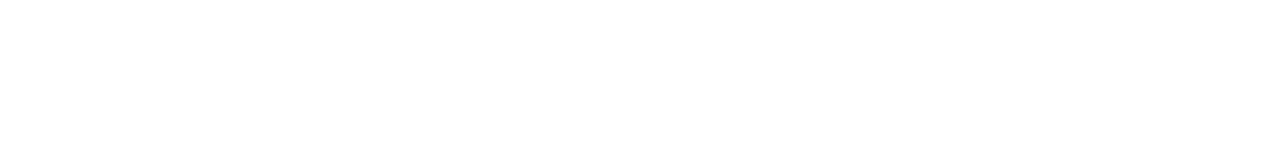
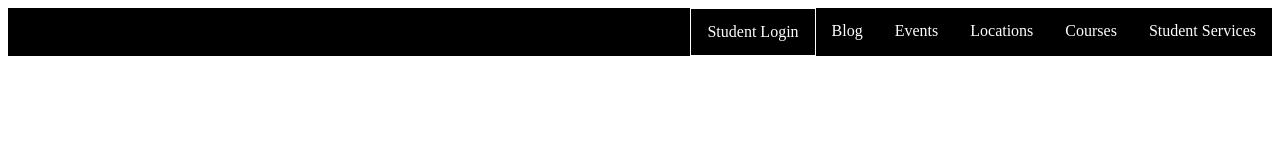
Before and after one commit to rpliszka1987/site-project-one, a plain HTML site: page index.html in a window 1280 px wide. Drawn offline with Linux system fonts and the light colour scheme.

Commit message:
Added stlesheet, and navigation bar start

```diff
--- a/index.html
+++ b/index.html
@@ -7,12 +7,27 @@
 		<title>NYCDA Blog | Tips in Web Development</title>
 		<!-- Favorite link incon in the head  -->
 		<link href="https://nycda.com/favicon-32x32.png" rel="icon" sizes="32x32" type="image.png">
+		<!-- Importing Stylesheet -->
+		<link rel="stylesheet" type="text/css" href="styles.css">
 	</head>
 	<body>
 
 		<div>
 			<!-- Header  -->
 			<header>
+				<div>
+					<!-- Navigation bar -->
+					<nav class="nav-bar-main">
+						<ul>
+							<li><a href="#">Student Services</a></li>
+							<li><a href="#">Courses</a></li>
+							<li><a href="#">Locations</a></li>
+							<li><a href="#">Events</a></li>
+							<li><a href="#">Blog</a></li>
+							<li id="nav-button"><a class="button" href="#">Student Login</a></li>
+						</ul>
+					</nav>
+				</div>
 
 			</header>
 
--- /dev/null
+++ b/styles.css
@@ -0,0 +1,25 @@
+
+ul {
+	list-style-type: none;
+	margin: 0;
+	padding: 0;
+	overflow: hidden;
+	background: #000;
+}
+
+li {
+	float: right;
+
+}
+
+li a {
+	display: block;
+	color: #fff;
+	text-align: center;
+	padding: 14px 16px;
+	text-decoration: none;
+}
+
+#nav-button {
+	border: solid 1px #fff;
+}
```
